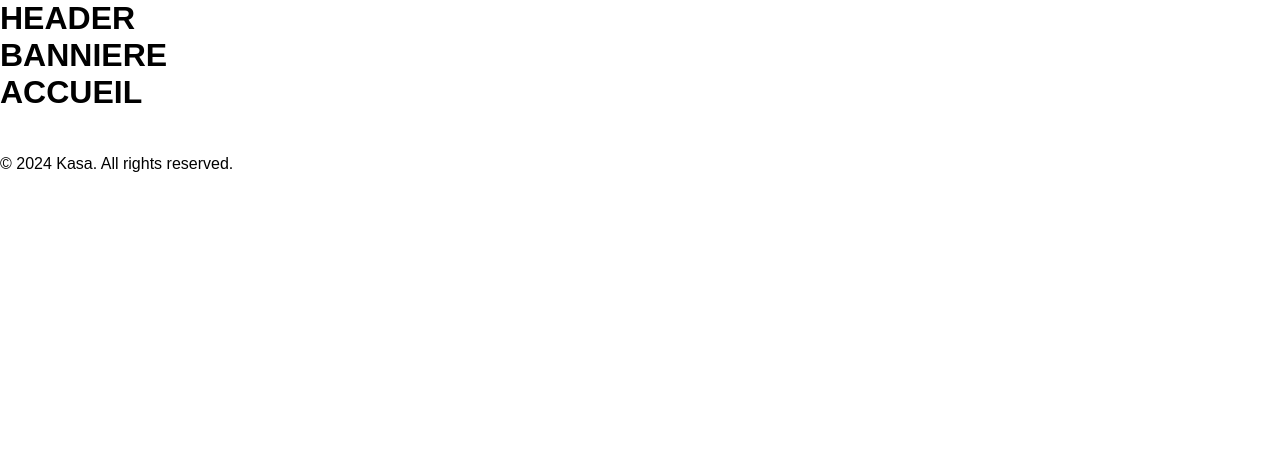
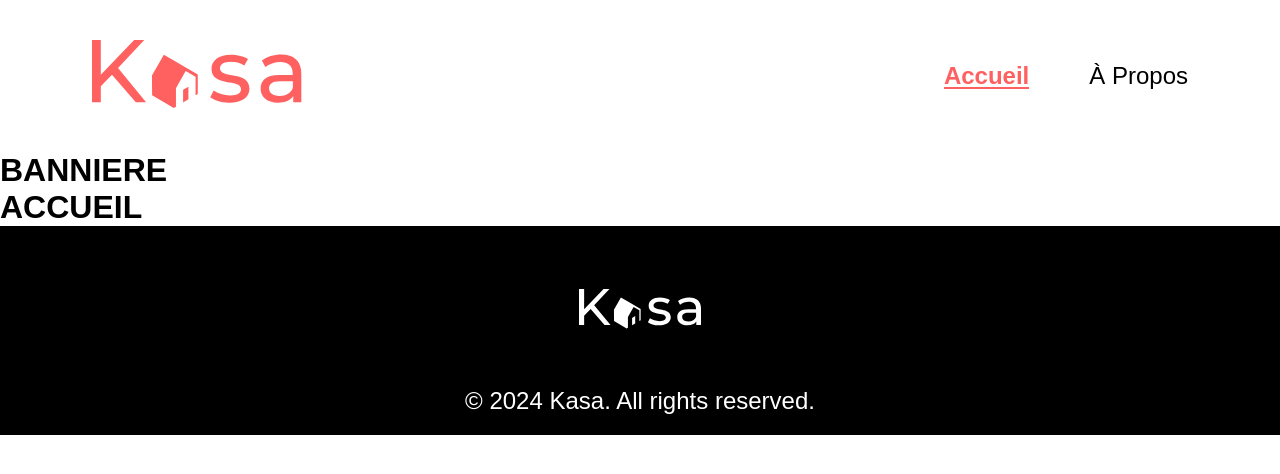
Before and after one commit to BBarr0c0/kasa_, a React (Vite) app: page / in a window 1280 px wide. Shown: the top 474 px of the page. Built offline with nearby package versions, Linux system fonts and the light colour scheme.

Commit message:
+ mise en place du hearder et footer : - modification header.jsx : ajout de la navigation - ajout style pour header et footer (desktop)

```diff
--- a/src/components/Header.jsx
+++ b/src/components/Header.jsx
@@ -1,9 +1,33 @@
 import '../styles/components/_header.scss';
+import { Link, NavLink } from 'react-router-dom';
+import logoHeader from '../assets/logo_header.svg';
 
 const Header = () => {
     return (
         <header className="header">
-            <h1>HEADER</h1>
+            <Link to="/">
+                <img src={logoHeader} alt="Kasa Logo" className="header-logo" />
+            </Link>
+            <nav>
+                <ul>
+                    <li>
+                        <NavLink
+                            to="/"
+                            className={({ isActive }) => (isActive ? 'nav-link active' : 'nav-link')}
+                        >
+                            Accueil
+                        </NavLink>
+                    </li>
+                    <li>
+                        <NavLink
+                            to="/about"
+                            className={({ isActive }) => (isActive ? 'nav-link active' : 'nav-link')}
+                        >
+                            À Propos
+                        </NavLink>
+                    </li>
+                </ul>
+            </nav>
         </header>
     );
 };
--- a/src/styles/components/_footer.scss
+++ b/src/styles/components/_footer.scss
@@ -0,0 +1,24 @@
+.footer {
+    position: relative;
+    height: 209px;
+    background-color: black;
+
+
+    .footer-logo {
+        position: absolute;
+        top: 40%;
+        left: 50%;
+        transform: translate(-50%, -50%);
+        width: 122px;
+    }
+
+    p {
+        position: absolute;
+        bottom: 20px;
+        left: 50%;
+        transform: translateX(-50%);
+        color: white;
+        font-size: 24px;
+        text-align: center;
+    }
+}
--- a/src/styles/components/_header.scss
+++ b/src/styles/components/_header.scss
@@ -0,0 +1,57 @@
+@use '../variables';
+
+.header {
+    display: flex;
+    justify-content: space-between;
+    align-items: center;
+    padding: 20px 72px;
+    margin: 20px;
+
+    .header-logo {
+        width: 210px;
+    }
+
+    nav {
+
+        ul {
+            display: flex;
+        }
+
+        .nav-link {
+            margin-left: 60px;
+            color: black;
+            font-size: 24px;
+            position: relative;
+
+            &:hover {
+                color: #ff6060;
+            }
+
+            &.active {
+                color: #ff6060;
+                font-weight: bold;
+
+                &::after {
+                    content: '';
+                    display: block;
+                    height: 2px;
+                    width: 100%;
+                    background-color: #ff6060;
+                    position: absolute;
+                    bottom: 0;
+                    left: 0;
+                }
+            }
+        }
+
+        li a {
+            color: black;
+        }
+    }
+
+    @media (max-width: 750px) {
+        a {
+            text-transform: uppercase;
+        }
+    }
+}
```
